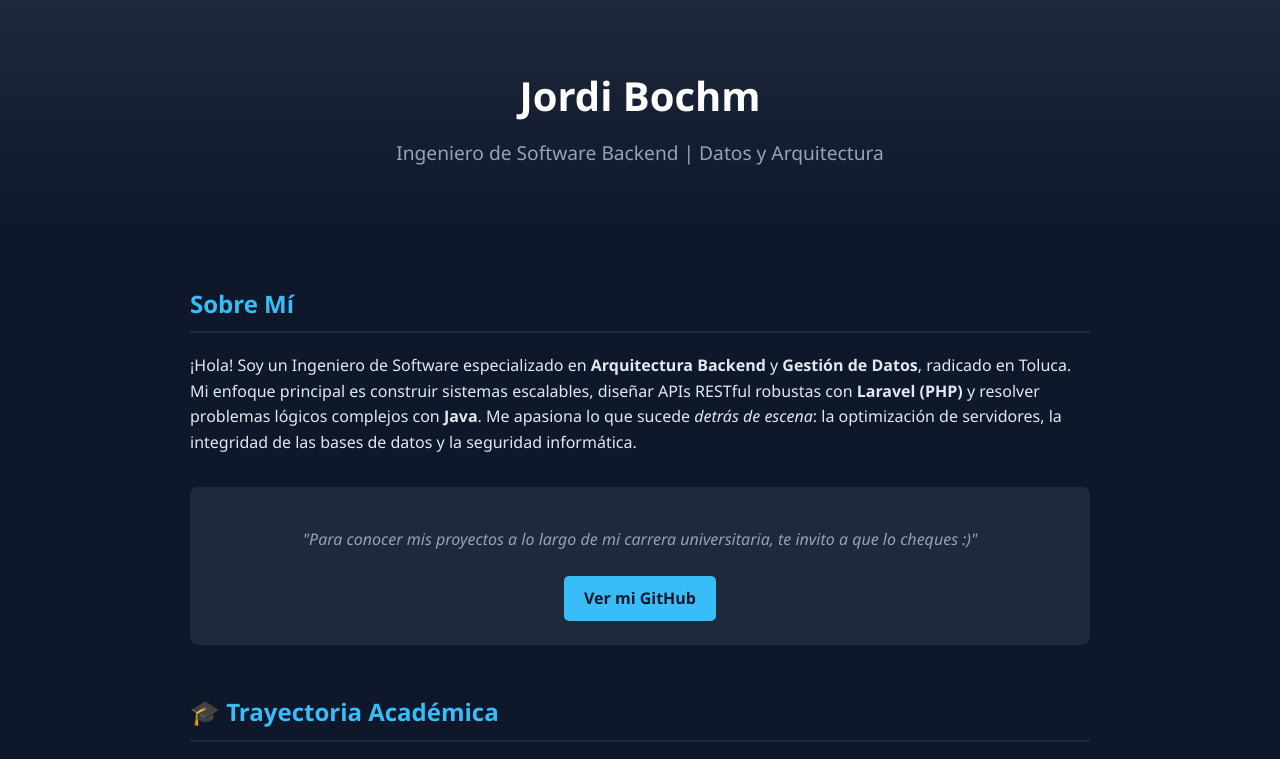
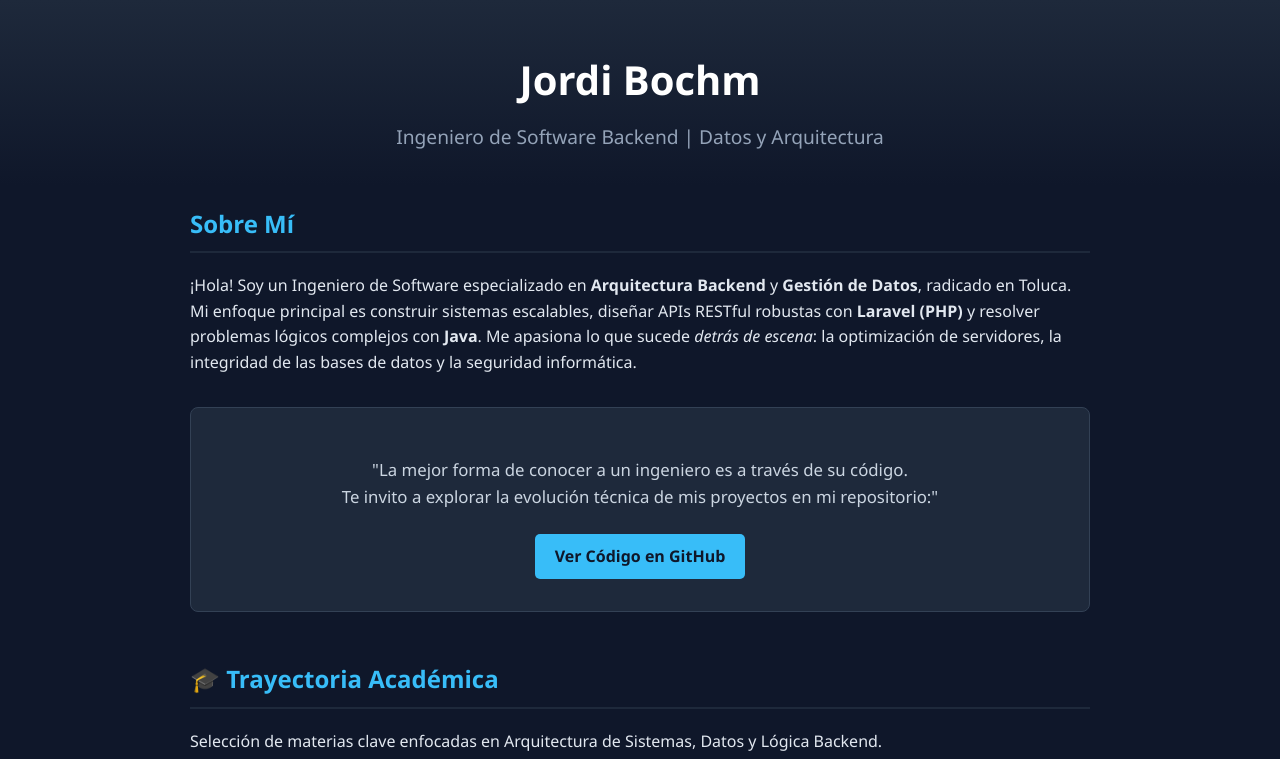
Before and after one commit to JordanBochm/JordanBochm.github.io, a plain HTML site: page index.html in a window 1280 px wide. Shown: the top 759 px of the page. Drawn offline with Linux system fonts and the light colour scheme.

Commit message:
Refactor padding in header and container styles
Adjusted padding in header and container for better layout.

```diff
--- a/index.html
+++ b/index.html
@@ -21,14 +21,16 @@
         }
         header {
             text-align: center;
-            padding: 4rem 1rem;
+            /* AJUSTE: Reduje el padding para subir todo un poco */
+            padding: 3rem 1rem 2rem 1rem;
             background: linear-gradient(to bottom, #1e293b, #0f172a);
         }
         h1 { margin: 0; font-size: 2.5rem; color: #fff; }
         h2 { color: var(--accent-color); border-bottom: 2px solid var(--card-bg); padding-bottom: 0.5rem; }
         .subtitle { color: #94a3b8; font-size: 1.2rem; margin-top: 10px; }
 
-        .container { max-width: 900px; margin: 0 auto; padding: 2rem; }
+        /* AJUSTE: Reduje el padding superior del contenedor */
+        .container { max-width: 900px; margin: 0 auto; padding: 0 2rem 2rem 2rem; }
 
         /* Botones */
         .btn {
@@ -39,7 +41,7 @@
             text-decoration: none;
             border-radius: 5px;
             font-weight: bold;
-            margin-top: 15px; /* Ajustado para que se vea bien con el texto */
+            margin-top: 15px;
         }
         .btn:hover { background-color: #7dd3fc; }
 
@@ -71,11 +73,11 @@
     <header>
         <h1>Jordi Bochm</h1>
         <div class="subtitle">Ingeniero de Software Backend | Datos y Arquitectura</div>
-        </header>
+    </header>
 
     <div class="container">
 
-        <section>
+        <section style="margin-top: 1rem;">
             <h2>Sobre Mí</h2>
             <p>
                 ¡Hola! Soy un Ingeniero de Software especializado en <strong>Arquitectura Backend</strong> y <strong>Gestión de Datos</strong>, radicado en Toluca.
@@ -83,11 +85,12 @@
                 Me apasiona lo que sucede <em>detrás de escena</em>: la optimización de servidores, la integridad de las bases de datos y la seguridad informática.
             </p>
 
-            <div style="margin-top: 2rem; text-align: center; background-color: #1e293b; padding: 1.5rem; border-radius: 8px;">
-                <p style="font-style: italic; color: #94a3b8; margin-bottom: 0.5rem;">
-                    "Para conocer mis proyectos a lo largo de mi carrera universitaria, te invito a que lo cheques :)"
+            <div style="margin-top: 2rem; text-align: center; background-color: #1e293b; padding: 2rem; border-radius: 8px; border: 1px solid #334155;">
+                <p style="font-size: 1.05rem; color: #cbd5e1; margin-bottom: 0.5rem;">
+                    "La mejor forma de conocer a un ingeniero es a través de su código. <br>
+                    Te invito a explorar la evolución técnica de mis proyectos en mi repositorio:"
                 </p>
-                <a href="https://github.com/JordanBochm" class="btn">Ver mi GitHub</a>
+                <a href="https://github.com/JordanBochm" class="btn">Ver Código en GitHub</a>
             </div>
         </section>
 
```
